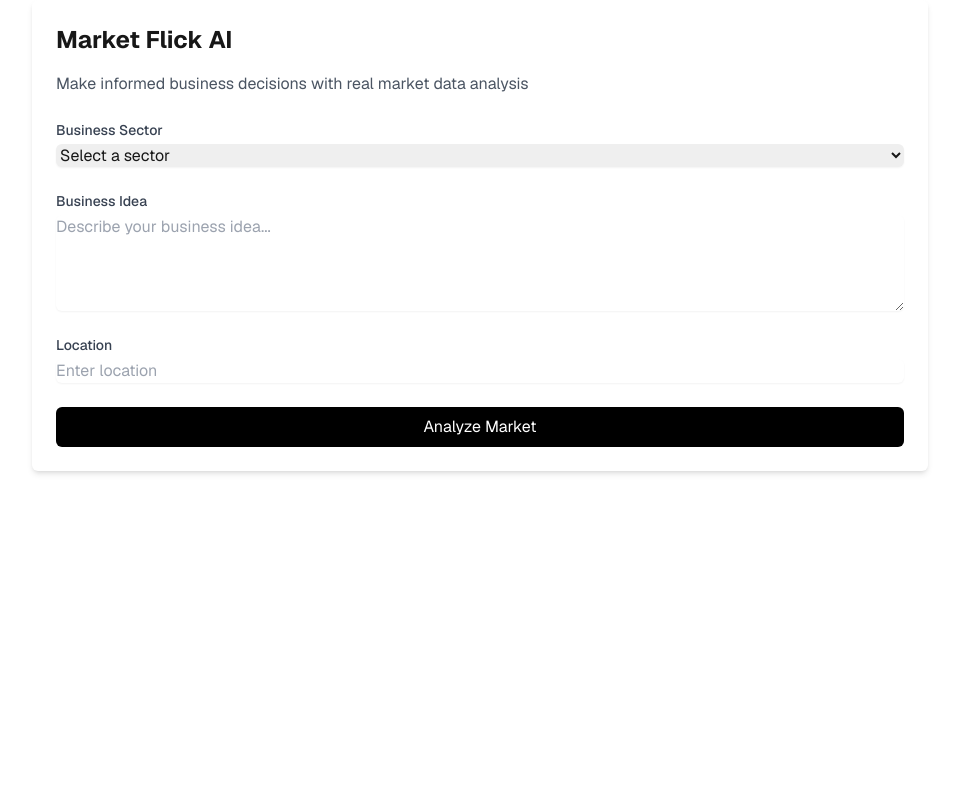
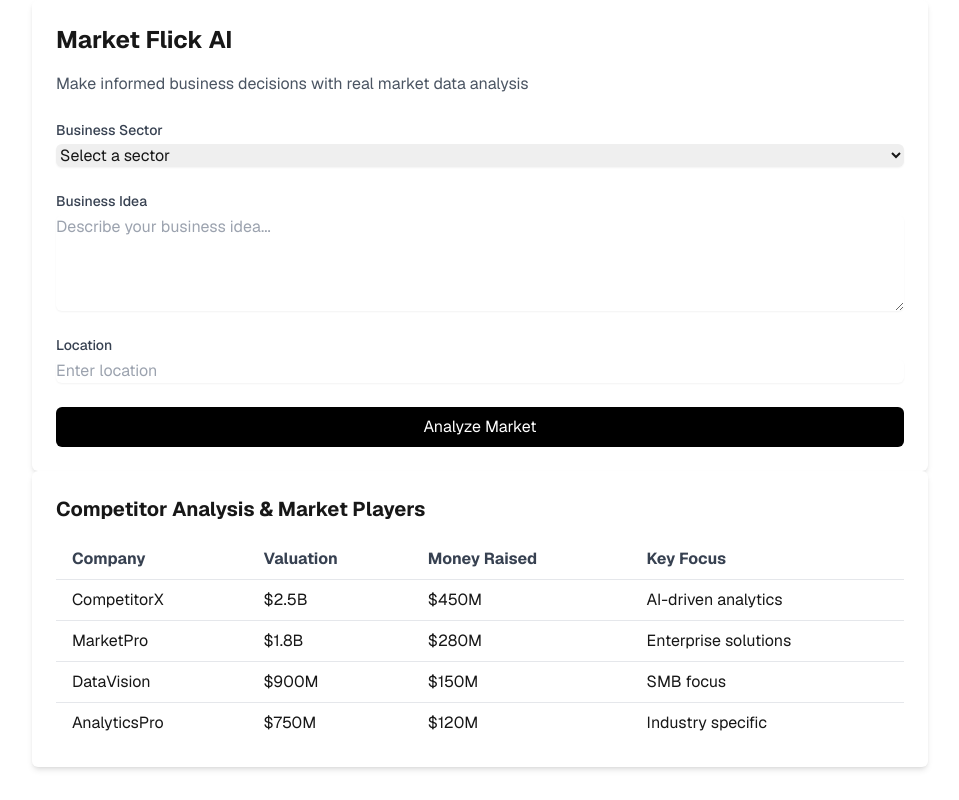
Before and after one commit to nafi-ullah/market-flick-ai, a Next.js app in the folder client/: page / in a window 1280 px wide. Shown: the whole page, without its empty margins (160-1119 px from the left). Built offline with nearby package versions, Linux system fonts and the light colour scheme.

Commit message:
added competitior analaysis table

```diff
--- a/client/app/page.tsx
+++ b/client/app/page.tsx
@@ -1,10 +1,41 @@
 import BusinessAnalysisForm from "@/components/BusinessCardForm";
+import CompetitorAnalysisTable from "@/components/CompetitorAnalysisTable";
 import Image from "next/image";
 
 export default function Home() {
+  const analysis_data = [
+    {
+      company: "CompetitorX",
+      valuation: "$2.5B",
+      money_raised: "$450M",
+      key_focus: "AI-driven analytics",
+    },
+    {
+      company: "MarketPro",
+      valuation: "$1.8B",
+      money_raised: "$280M",
+      key_focus: "Enterprise solutions",
+    },
+    {
+      company: "DataVision",
+      valuation: "$900M",
+      money_raised: "$150M",
+      key_focus: "SMB focus",
+    },
+    {
+      company: "AnalyticsPro",
+      valuation: "$750M",
+      money_raised: "$120M",
+      key_focus: "Industry specific",
+    },
+  ];
+
+
+
   return (
     <div className=" font-[family-name:var(--font-geist-sans)]">
       <BusinessAnalysisForm/>
+      <CompetitorAnalysisTable analysis_data={analysis_data} />
     </div>
   );
 }
--- /dev/null
+++ b/client/components/CompetitorAnalysisTable.tsx
@@ -0,0 +1,44 @@
+import React from 'react';
+
+interface AnalysisData {
+  company: string;
+  valuation: string;
+  money_raised: string;
+  key_focus: string;
+}
+
+interface CompetitorAnalysisTableProps {
+  analysis_data: AnalysisData[];
+}
+
+const CompetitorAnalysisTable: React.FC<CompetitorAnalysisTableProps> = ({ analysis_data }) => {
+  return (
+    <div className="max-w-4xl mx-auto p-6 bg-white shadow-md rounded-md">
+      <h2 className="text-xl font-bold mb-4">Competitor Analysis & Market Players</h2>
+      <div className="overflow-x-auto">
+        <table className="w-full border-collapse">
+          <thead>
+            <tr className="text-left text-gray-700 font-medium">
+              <th className="py-2 px-4">Company</th>
+              <th className="py-2 px-4">Valuation</th>
+              <th className="py-2 px-4">Money Raised</th>
+              <th className="py-2 px-4">Key Focus</th>
+            </tr>
+          </thead>
+          <tbody>
+            {analysis_data.map((item, index) => (
+              <tr key={index} className="border-t">
+                <td className="py-2 px-4">{item.company}</td>
+                <td className="py-2 px-4">{item.valuation}</td>
+                <td className="py-2 px-4">{item.money_raised}</td>
+                <td className="py-2 px-4">{item.key_focus}</td>
+              </tr>
+            ))}
+          </tbody>
+        </table>
+      </div>
+    </div>
+  );
+};
+
+export default CompetitorAnalysisTable;
```
